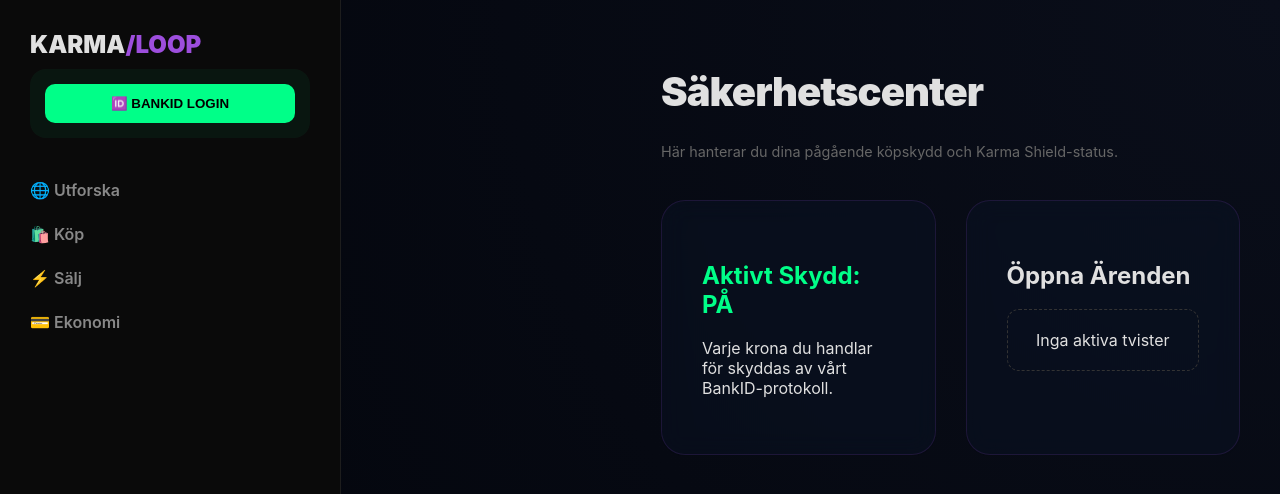
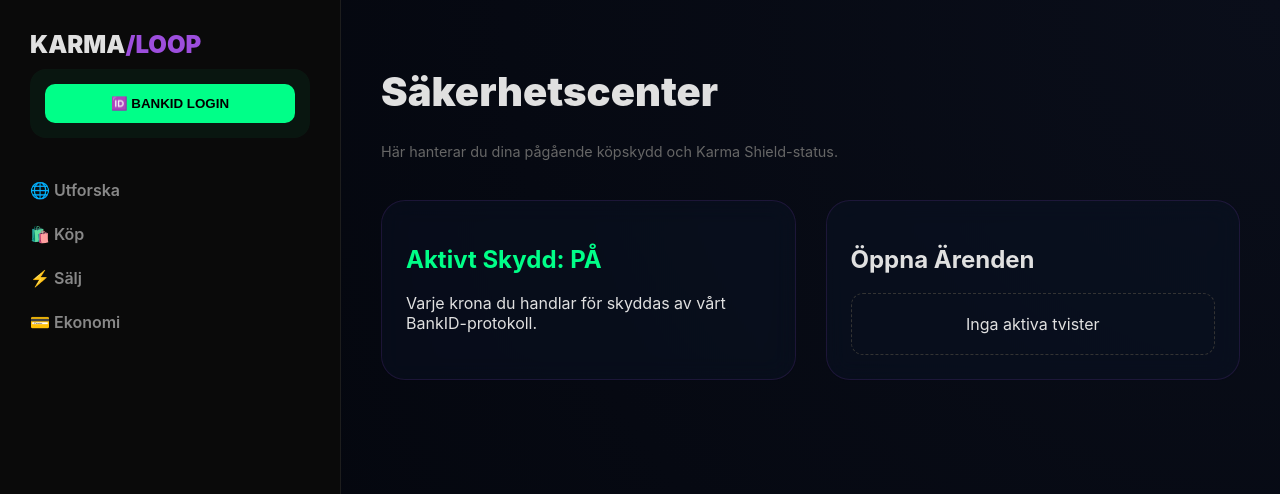
Before and after one commit to gascheckking/marketbeg-appGem, a Next.js app: page /dispute in a window 1280 px wide. Shown: the top 494 px of the page. Built offline with nearby package versions, Linux system fonts and the light colour scheme.

Commit message:
Update page.tsx

```diff
--- a/app/dispute/page.tsx
+++ b/app/dispute/page.tsx
@@ -3,45 +3,22 @@ import React from 'react';
 
 export default function SecurityCenter() {
   return (
-    <div className="page-container-responsive">
-      <h1 style={{ fontSize: '2.5rem', fontWeight: 900, letterSpacing: '-1px' }}>Säkerhetscenter</h1>
+    <div style={{ padding: '40px' }}>
+      <h1 style={{ fontSize: '2.5rem', fontWeight: 900 }}>Säkerhetscenter</h1>
       <p className="muted">Här hanterar du dina pågående köpskydd och Karma Shield-status.</p>
 
-      <div className="dispute-grid">
-        <div className="glass-card" style={{ padding: '40px' }}>
+      <div style={{ display: 'grid', gridTemplateColumns: 'repeat(auto-fit, minmax(300px, 1fr))', gap: '30px', marginTop: '40px' }}>
+        <div className="glass-card">
           <h2 style={{ color: 'var(--neon-mint)' }}>Aktivt Skydd: PÅ</h2>
           <p>Varje krona du handlar för skyddas av vårt BankID-protokoll.</p>
         </div>
-        <div className="glass-card" style={{ padding: '40px' }}>
+        <div className="glass-card">
           <h2>Öppna Ärenden</h2>
-          <div style={{ padding: '20px', border: '1px dashed #333', borderRadius: '12px', textAlign: 'center' }}>
+          <div style={{ padding: '20px', border: '1px dashed #333', borderRadius: '12px', textAlign: 'center', marginTop: '10px' }}>
             Inga aktiva tvister
           </div>
         </div>
       </div>
-
-      <style jsx>{`
-        .page-container-responsive {
-          padding: 40px;
-          margin-left: 280px;
-        }
-        .dispute-grid {
-          display: grid;
-          grid-template-columns: 1fr 1fr;
-          gap: 30px;
-          margin-top: 40px;
-        }
-        @media (max-width: 900px) {
-          .page-container-responsive {
-            margin-left: 0;
-            padding: 20px;
-            padding-bottom: 100px;
-          }
-          .dispute-grid {
-            grid-template-columns: 1fr;
-          }
-        }
-      `}</style>
     </div>
   );
 }
```
